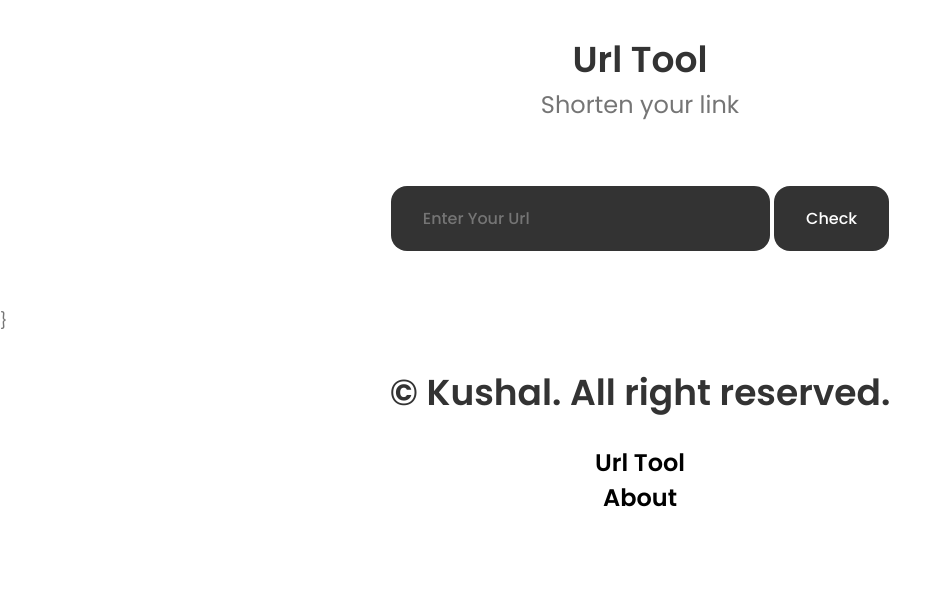
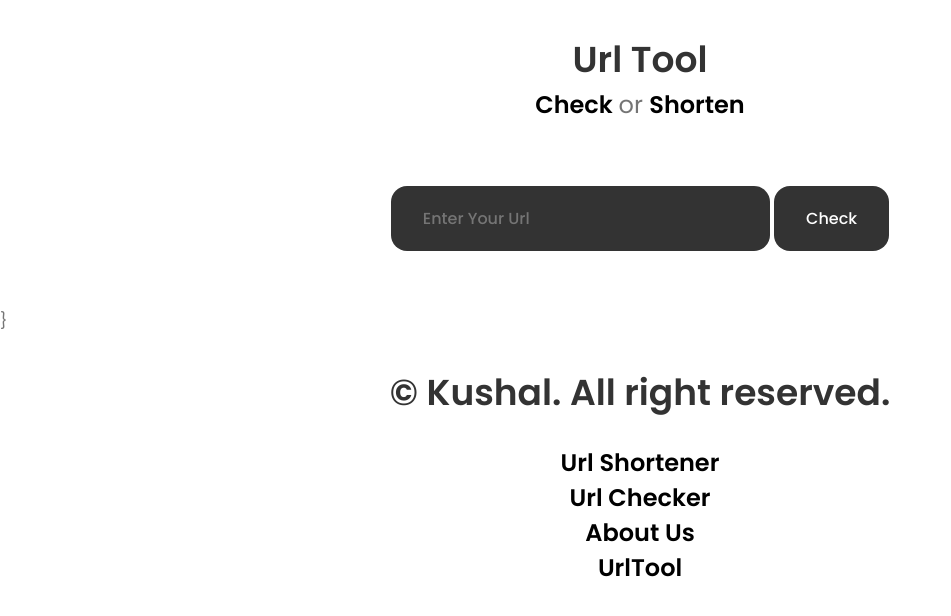
Before and after one commit to kushal1o1/url_tool, a Django app: page /checkUrl in a window 1280 px wide. Shown: the top 616 px of the page, without its empty margins (0-951 px from the left). Run offline with Django 5.2, Linux system fonts and the light colour scheme.

Commit message:
Add:  links between 2 apps checker and shortener

```diff
--- a/CheckUrl/views.py
+++ b/CheckUrl/views.py
@@ -11,14 +11,14 @@ def check_url(request):
     if request.method == 'POST':
         url = request.POST.get('url')
         try:
-            # Check for redirections
+
             response = requests.get(url, timeout=5, allow_redirects=True)
             initial_url = response.url
             final_url = response.history[-1].url if response.history else initial_url
             status_code = response.status_code
             redirects = len(response.history)
 
-            # Check URL with VirusTotal
+
             vt_url = f'https://www.virustotal.com/vtapi/v2/url/report'
             params = {'apikey': VIRUSTOTAL_API_KEY, 'resource': url}
             vt_response = requests.get(vt_url, params=params)
--- a/UrlShortener/templates/base.html
+++ b/UrlShortener/templates/base.html
@@ -12,7 +12,9 @@
 <body>
   <section class="container section">
     <h1 class="section_title" id="scrollToSection">Url Tool</h1>
-    <p class="section_subtitle">Shorten your link</p>
+    <p class="section_subtitle"><a class="about_link" href="checkUrl">Check </a> or <a class="about_link" href="/">Shorten</a> </p>
+
+
   </section>
 
   {%block mainContent %}{%endblock%}}
@@ -21,10 +23,13 @@
 
 
   <section>
-    <footer id="AboutSection" class=" section container">
+    <footer id="AboutSection" class=" section container ">
       <h1 class="section_title">&#169; Kushal. All right reserved.</h1> <br>
-      <p class="section_subtitle"> <a class="about_link" href="/">Url Tool </a></p>
-      <p class="section_subtitle"> <a class="about_link" href="/about">About</a></p>
+      <p class="section_subtitle"> <a class="about_link" href="/">Url Shortener </a></p>
+      <p class="section_subtitle"> <a class="about_link" href="checkUrl">Url Checker </a></p>
+      <p class="section_subtitle"> <a class="about_link" href="/about">About Us</a></p>
+      <p class="section_subtitle"> <a class="about_link" href="#">UrlTool</a></p>
+
 
 
     </footer>
--- a/static/styles/styles.css
+++ b/static/styles/styles.css
@@ -121,6 +121,7 @@ ul {
   cursor: pointer;
 
 }
+
 strong{
   font-weight: var(--font-semi-bold);
 color:var(--title-color-dark)
```
Also changed, not shown: UrlShortener/templates/index.html (+7 -12 lines).
